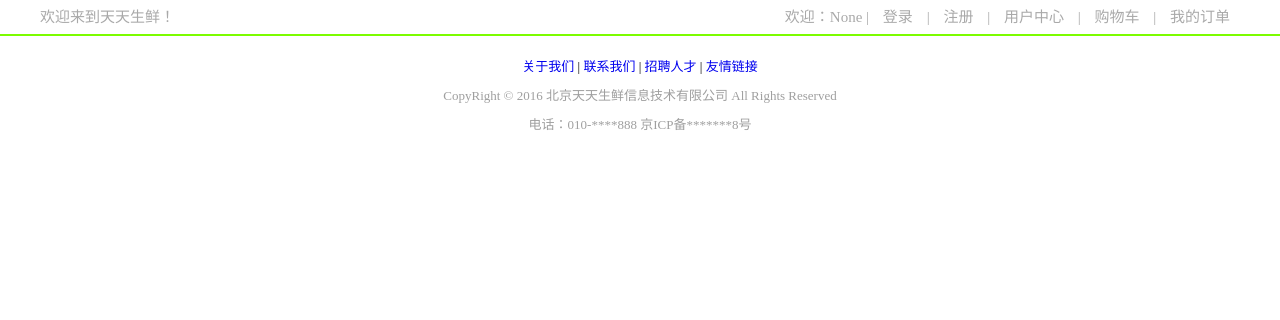
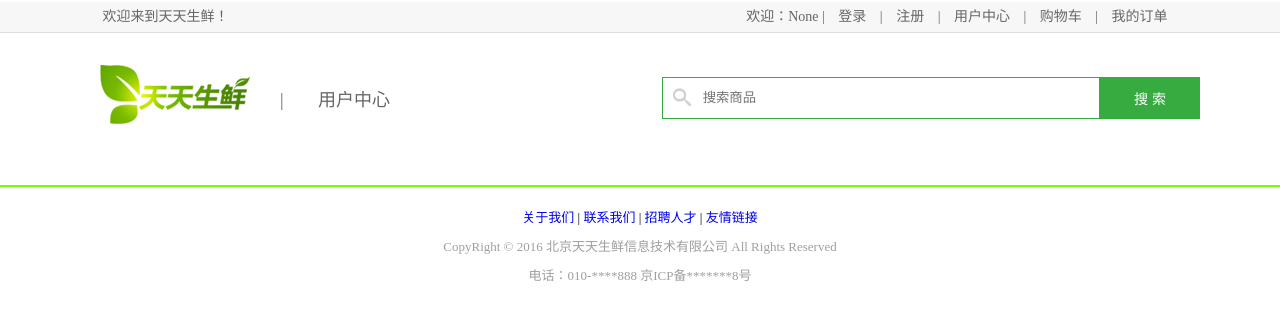
Before and after one commit to dengying721/dailyfresh, a Django app: page /user/info in a window 1280 px wide. Shown: the top 320 px of the page. Run offline with Django 3.2, Linux system fonts and the light colour scheme.

Commit message:
1、新增用户中心页面 2、用户中心页面样式调整。

```diff
--- a/static/css/main1.css
+++ b/static/css/main1.css
@@ -278,24 +278,20 @@
 	float:left;
 	margin:3px;
 }
-
 .login_input .more_input {
     margin-top:30px;
     margin-left: 22px;
     font-size: 12px;
 }
-
 .login_input .more_input label{
     margin-top:10px;
     margin-left: 5px;
     font-size: 12px;
 }
-
 .login_input .more_input a {
     float: right;
     margin-right: 50px;
 }
-
 .login_input .input_submit {
 	margin-top: -20px;
     height:50px;
@@ -304,27 +300,69 @@
     color:white;
     background: #5fb42a;
 }
-
 .header_con {
-	width:1200px;
+	width:auto;
 	height:30px;
-	font-size: 15px;
-	color:darkgray;
+	font-size: 14px;
+	color:#666;
 	margin:2px auto;
+	background-color: #f7f7f7;
+	border-bottom: 1px solid #dddddd;
 }
-
 .header_con .welcome {
 	line-height: 30px;
+	margin-left: 8%;
 }
-
 .header_con .tips{
 	list-style: none;
 	line-height: 30px;
+	margin-right: 8%;
 }
 .header_con .tips a{
 	padding:0 10px;
-	color: darkgray;
+	color: #666;
 }
 .header_con .tips a:hover{
 	color: lightcoral;
 }
+.seach_bar {
+	width: 1200px;
+	height: 150px;
+}
+.seach_bar .logo_png{
+	float: left;
+	/*position: relative;*/
+	width:150px;
+	height:60px;
+	margin: 30px 0 0  100px;
+}
+.user_center_logo {
+	font-size: 18px;
+	color: #666;
+	float: left;
+	margin-top: 50px;
+}
+.user_center_logo span{
+	margin:0 30px;
+}
+.search_field {
+	margin-top: 42px;
+	float: right;
+	height: 40px;
+
+}
+.search_field .input_box{
+	width: 400px;
+	padding-left: 36px;
+	line-height: 40px;
+	border: 1px solid #37ab40;;
+	background: url("/static/images/icons.png") 10px -338px no-repeat;
+}
+.search_field .input_btn{
+	width:100px;
+	font-size: 14px;
+	height: 42px;
+	color: white;
+	background-color: #37ab40;
+	border: 1px solid #37ab40;
+}
--- a/templates/df_user/user_info1.html
+++ b/templates/df_user/user_info1.html
@@ -15,6 +15,13 @@
             <a href="#">我的订单</a>
         </div>
     </div>
-    <div class="seach_bar"></div>
+    <div class="seach_bar clearfix">
+        <a class="logo_png" href="index.html"><img src="/static/images/logo.png"></a>
+        <div class="user_center_logo"><span> | </span>用户中心 </div>
+        <div class="search_field fr" align="center">
+            <input type="text" class="input_box fl" name placeholder=" 搜索商品">
+            <input type="button" class="input_btn fr" value="搜 索">
+        </div>
+    </div>
     <div class="main_con"></div>
 {% endblock body %}
```
